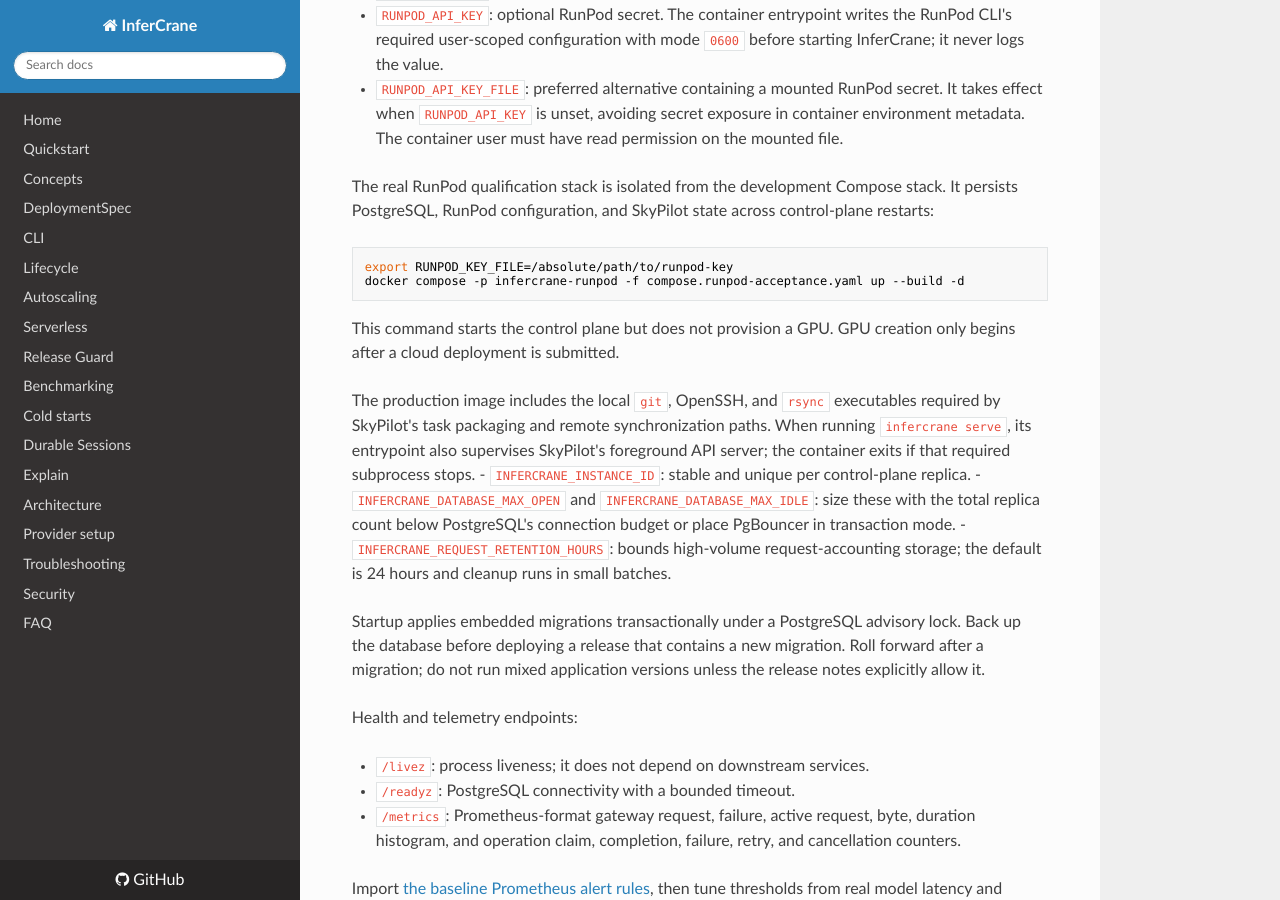
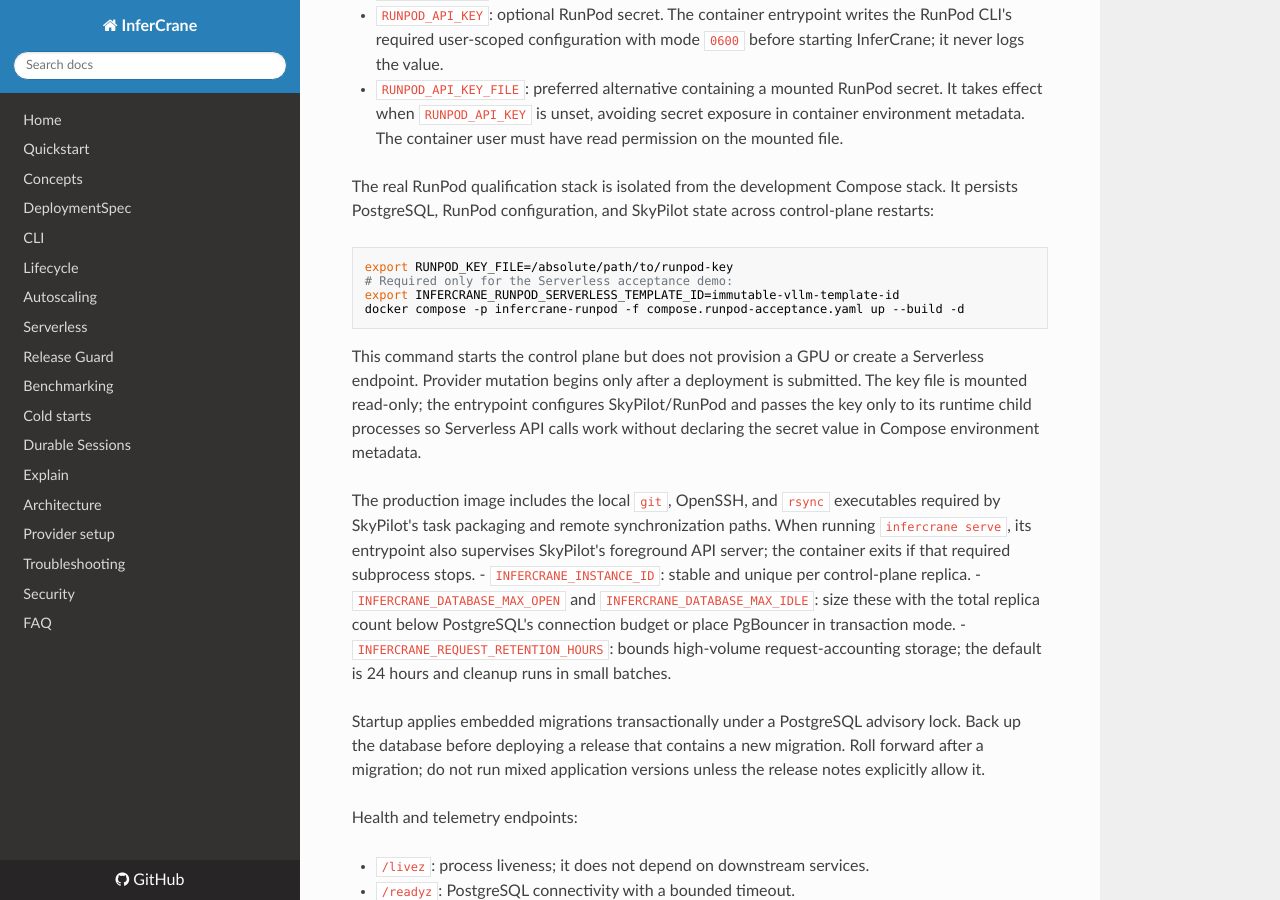
Before and after one commit to infercrane/infercrane, an MkDocs documentation site: the page built from docs/production.md, in a window 1280 px wide and 900 px high, scrolled down 450 px. Built offline with MkDocs 1.6.1, drawn with Linux system fonts in a browser that asks for light colours; nearby versions of some CDN libraries.

Commit message:
wire serverless acceptance credentials

````diff
--- a/compose.runpod-acceptance.yaml
+++ b/compose.runpod-acceptance.yaml
@@ -42,9 +42,12 @@
       INFERCRANE_ENV: test
       INFERCRANE_INSTANCE_ID: runpod-acceptance
       INFERCRANE_ROUTER_BINARY: vllm-router
+      RUNPOD_API_KEY_FILE: /runpod-key
+      INFERCRANE_RUNPOD_SERVERLESS_TEMPLATE_ID: ${INFERCRANE_RUNPOD_SERVERLESS_TEMPLATE_ID:-}
     ports:
       - "${INFERCRANE_ACCEPTANCE_PORT:-18001}:8080"
     volumes:
+      - ${RUNPOD_KEY_FILE:?set RUNPOD_KEY_FILE}:/runpod-key:ro
       - runpod-config:/home/app/.runpod
       - skypilot-state:/home/app/.sky
     depends_on:
--- a/docs/production.md
+++ b/docs/production.md
@@ -23,11 +23,15 @@
 
 ```sh
 export RUNPOD_KEY_FILE=/absolute/path/to/runpod-key
+# Required only for the Serverless acceptance demo:
+export INFERCRANE_RUNPOD_SERVERLESS_TEMPLATE_ID=immutable-vllm-template-id
 docker compose -p infercrane-runpod -f compose.runpod-acceptance.yaml up --build -d
 ```
 
-This command starts the control plane but does not provision a GPU. GPU creation only begins after
-a cloud deployment is submitted.
+This command starts the control plane but does not provision a GPU or create a Serverless endpoint.
+Provider mutation begins only after a deployment is submitted. The key file is mounted read-only;
+the entrypoint configures SkyPilot/RunPod and passes the key only to its runtime child processes so
+Serverless API calls work without declaring the secret value in Compose environment metadata.
 
 The production image includes the local `git`, OpenSSH, and `rsync` executables required by
 SkyPilot's task packaging and remote synchronization paths.
````
Also changed, not shown: 1 other file.
